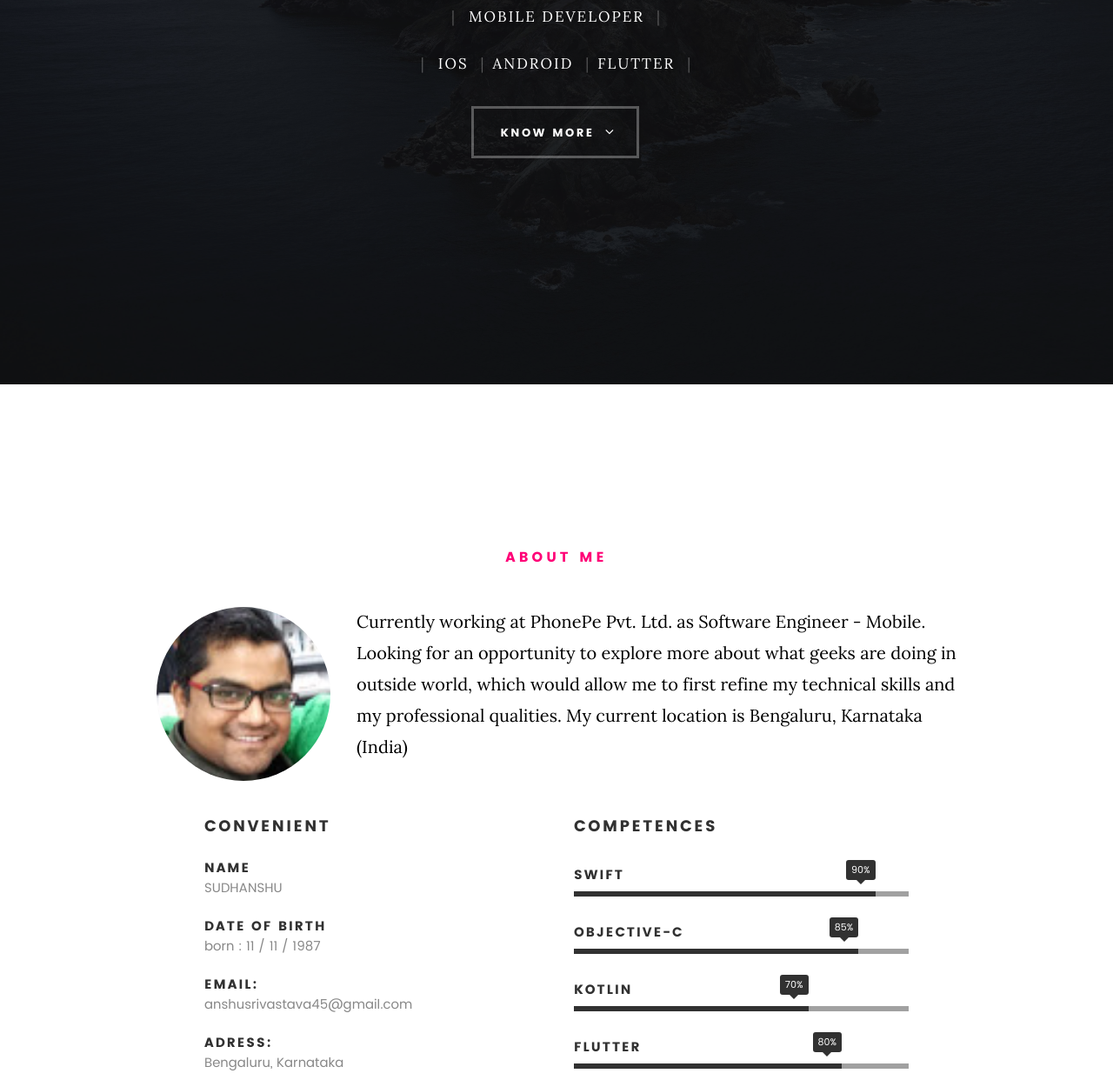
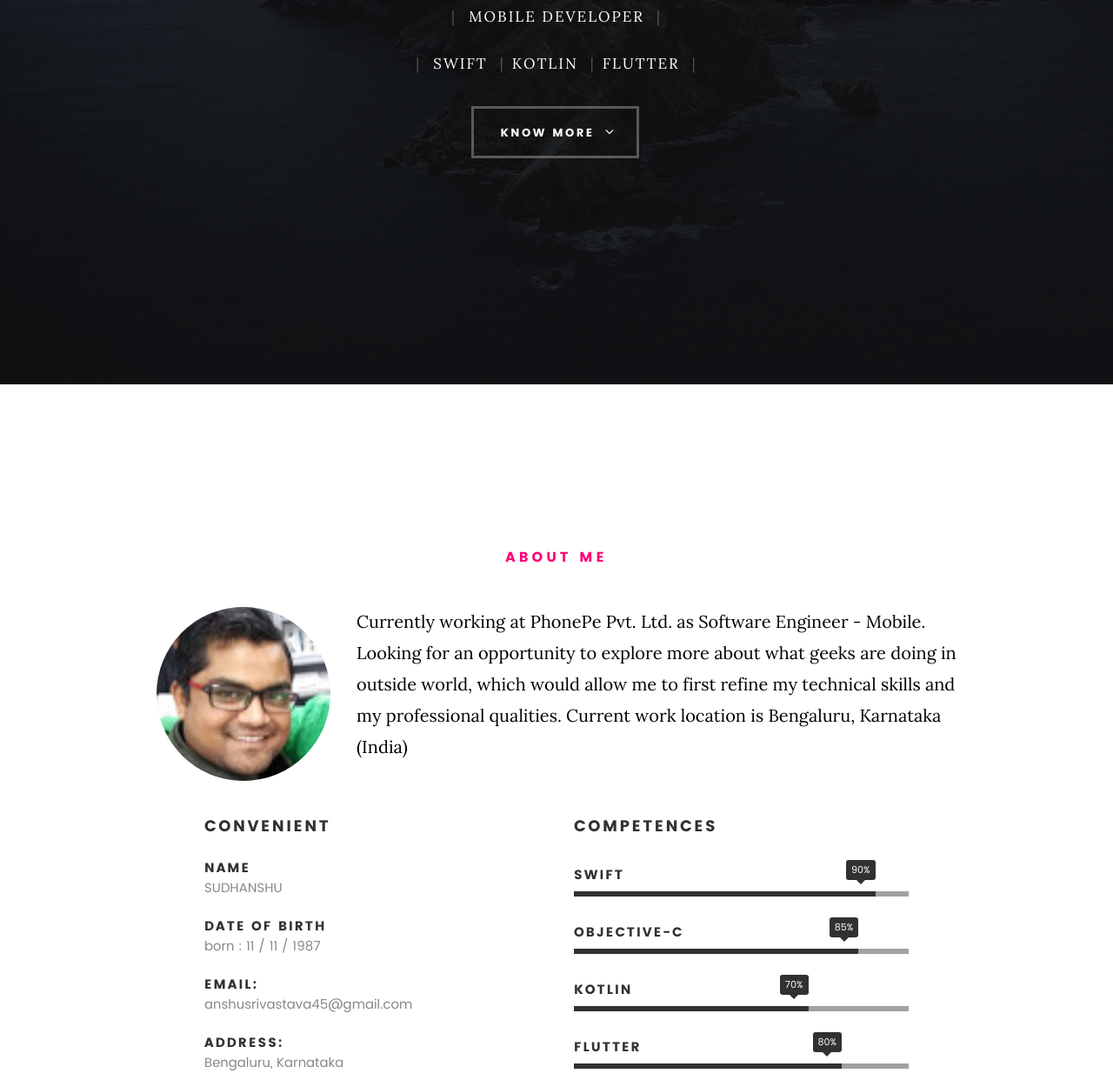
Before and after one commit to knowsudhanshu/knowsudhanshu.github.io, a plain HTML site: page index.html in a window 1280 px wide. Shown: the part 358-1600 px from the top of the page at 87% size. Drawn offline with Linux system fonts and the light colour scheme; files whose address does not match are found by name.

Commit message:
Update index.html

```diff
--- a/index.html
+++ b/index.html
@@ -77,7 +77,7 @@
 	   				<span>Mobile Developer</span>
 	   			</p>
 				<p class="intro-position">
-				        <span>iOS</span><span>Android</span><span>Flutter</span>
+				        <span>Swift</span><span>Kotlin</span><span>Flutter</span>
 	   			</p>
 
 	   			<a class="button stroke smoothscroll" href="#about" title="">know more</a>
@@ -101,12 +101,11 @@
 
    			<h5>ABOUT ME</h5>
 
-
    			<div class="intro-info">
 
    				<img src="images/sudhanshu.jpeg" alt="Profile Picture">
 
-   				<p class="lead">Currently working at PhonePe Pvt. Ltd. as Software Engineer - Mobile. Looking for an opportunity to explore more about what geeks are doing in outside world, which would allow me to first refine my technical skills and my professional qualities. My current location is Bengaluru, Karnataka (India) </p>
+   				<p class="lead">Currently working at PhonePe Pvt. Ltd. as Software Engineer - Mobile. Looking for an opportunity to explore more about what geeks are doing in outside world, which would allow me to first refine my technical skills and my professional qualities. Current work location is Bengaluru, Karnataka (India) </p>
    			</div>
 
    		</div>
@@ -133,7 +132,7 @@
    					<span>anshusrivastava45@gmail.com</span>
    				</li>
                 <li>
-   					<strong>Adress:</strong>
+   					<strong>Address:</strong>
    					<span>Bengaluru, Karnataka</span>
    				</li>
    				<li>
```
